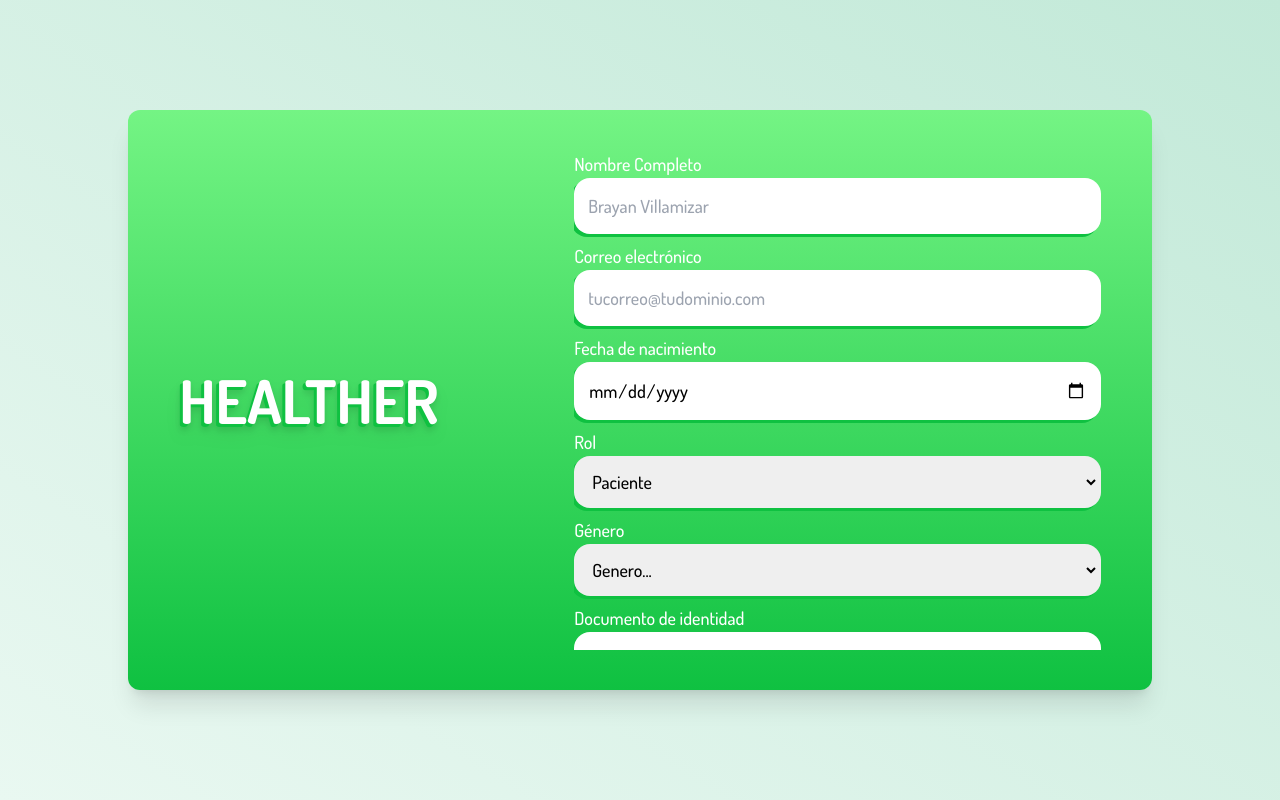
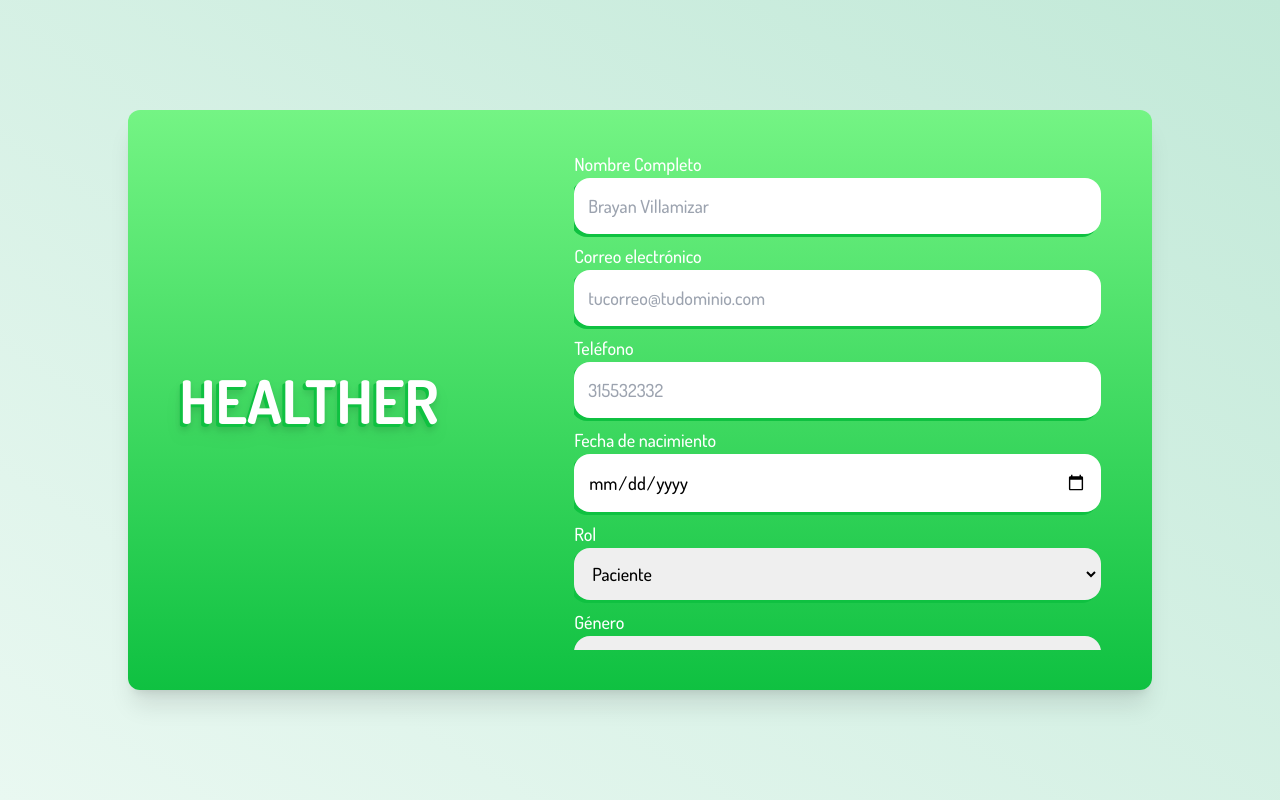
Before and after one commit to Factral/hackaton-fcv, a React (Vite) app in the folder frontend/: page /auth/register in a window 1280 px wide. Built offline with nearby package versions, Linux system fonts and the light colour scheme; no server answers.

Commit message:
change fetch fix the problems

```diff
--- a/frontend/src/components/FormRegister.jsx
+++ b/frontend/src/components/FormRegister.jsx
@@ -8,7 +8,6 @@ import { useState } from 'react'
 import Visible from './Visible'
 import validationRegister from '../validations/validationRegister'
 import { ROLE_CARRER, ROLE_PATIENT } from '../constants/magicStrings'
-import AlertStore from '../store/AlertStore'
 
 export default function FormRegister () {
   const { register, handleSubmit, formState: { errors } } = useForm()
@@ -27,6 +26,7 @@ export default function FormRegister () {
           <div className='flex flex-col gap-2 '>
             <Input register={register} validation={validationRegister} placeholder='Brayan Villamizar' errors={errors} label='Nombre Completo' nameRegister='name' typeInput='text' />
             <Input register={register} validation={validationRegister} placeholder='tucorreo@tudominio.com' errors={errors} label='Correo electrónico' nameRegister='email' typeInput='text' />
+            <Input register={register} validation={validationRegister} placeholder='315532332' errors={errors} label='Teléfono' nameRegister='phone' typeInput='text' />
             <Input register={register} validation={validationRegister} errors={errors} label='Fecha de nacimiento' nameRegister='birthdate' typeInput='date' />
             <Select register={register} validation={validationRegister} errors={errors} label='Rol' nameRegister='role'>
               <option value={ROLE_PATIENT}>Paciente</option>
--- a/frontend/src/hooks/useUser.js
+++ b/frontend/src/hooks/useUser.js
@@ -14,9 +14,9 @@ export default function useUser () {
   const [loading, setLoading] = useState(false)
   const navigate = useNavigate()
 
-  const signUp = async () => {
+  const signUp = async (data) => {
     setLoading(true)
-    const response = await fetchSignUp()
+    const response = await fetchSignUp(data)
     setLoading(false)
     const message = response.message
     if (response.error) {
--- a/frontend/src/services/fetchLogin.js
+++ b/frontend/src/services/fetchLogin.js
@@ -1,6 +1,7 @@
 import config from '../config'
 
 export default function fetchLogin (data) {
+  console.log({ data })
   return fetch(`${config.URL_API}/login`, {
     method: 'POST',
     headers: {
--- a/frontend/src/services/fetchSignUp.js
+++ b/frontend/src/services/fetchSignUp.js
@@ -1,7 +1,8 @@
 import config from '../config'
 
 export default function fetchSignUp (data) {
-  return fetch(`${config.URL_API}/signup`, {
+  console.log({ data })
+  return fetch(`${config.URL_API}/register`, {
     method: 'POST',
     headers: {
       'Content-Type': 'application/json'
--- a/frontend/src/validations/validationRegister.js
+++ b/frontend/src/validations/validationRegister.js
@@ -16,7 +16,7 @@ const validationRegister = {
   phone: {
     validate: {
       required: true,
-      pattern: /^[a-z0-9.-_]+@[a-z]+\.[a-z]{2,3}$/
+      pattern: /^[0-9]{10}$/
     },
     messages: {
       required: 'El teléfono es requerido',
```
